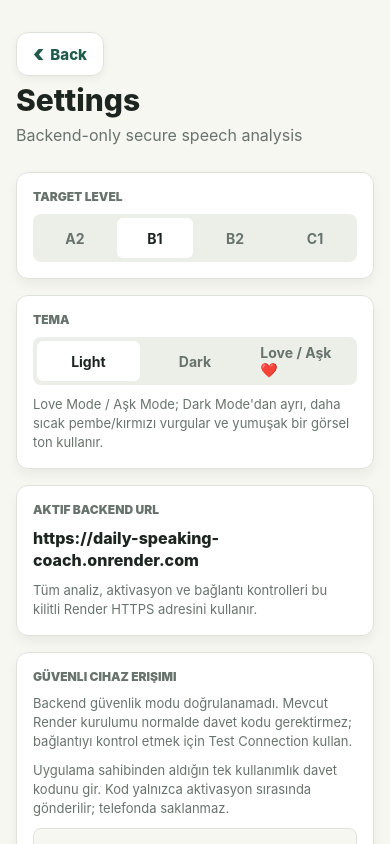
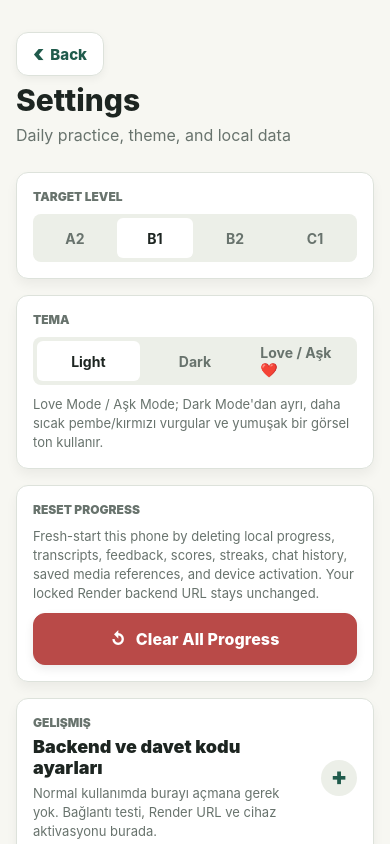
Before and after one commit to dosphanes09/speaking-coach, a React Native app: screen / in a window 390 px wide. Both pictures are taken after a click on the button "Settings". Built offline with nearby package versions, Linux system fonts and the light colour scheme; no server answers; what expo-file-system would draw is missing.

Commit message:
Move technical settings to advanced section

```diff
--- a/src/screens/SettingsScreen.tsx
+++ b/src/screens/SettingsScreen.tsx
@@ -1,5 +1,15 @@
 import React, { useEffect, useState } from "react";
-import { Alert, KeyboardAvoidingView, Platform, ScrollView, StyleSheet, Text, TextInput } from "react-native";
+import {
+  Alert,
+  KeyboardAvoidingView,
+  Platform,
+  Pressable,
+  ScrollView,
+  StyleSheet,
+  Text,
+  TextInput,
+  View
+} from "react-native";
 import { AppButton } from "@/components/AppButton";
 import { Card } from "@/components/Card";
 import { Header } from "@/components/Header";
@@ -37,6 +47,7 @@ export function SettingsScreen({
   const [inviteCode, setInviteCode] = useState("");
   const [activationStatus, setActivationStatus] = useState<"checking" | "active" | "inactive">("checking");
   const [appAuthRequirement, setAppAuthRequirement] = useState<AppAuthRequirement>("checking");
+  const [isAdvancedOpen, setIsAdvancedOpen] = useState(false);
   const [isChangingActivation, setIsChangingActivation] = useState(false);
   const [isResettingProgress, setIsResettingProgress] = useState(false);
   const [statusMessage, setStatusMessage] = useState("");
@@ -83,10 +94,12 @@ export function SettingsScreen({
         setIsStatusError(false);
         setIsTestingConnection(true);
       }
+
       const result = await testBackendConnection(backendBaseUrl);
       const serviceLabel = result.service ? ` (${result.service})` : "";
       const authLabel = formatAuthRequirement(result.appAuthRequired);
       setAppAuthRequirement(resolveAuthRequirement(result.appAuthRequired));
+
       if (showStatusMessage) {
         setStatusMessage(
           result.openaiConfigured === false
@@ -184,7 +197,7 @@ export function SettingsScreen({
       behavior={Platform.OS === "ios" ? "padding" : undefined}
     >
       <ScrollView contentContainerStyle={styles.content}>
-        <Header title="Settings" subtitle="Backend-only secure speech analysis" onBack={onBack} />
+        <Header title="Settings" subtitle="Daily practice, theme, and local data" onBack={onBack} />
 
         <Card style={styles.card}>
           <Text style={styles.label}>Target Level</Text>
@@ -209,6 +222,41 @@ export function SettingsScreen({
         </Card>
 
         <Card style={styles.card}>
+          <Text style={styles.label}>Reset Progress</Text>
+          <Text style={styles.helpText}>
+            Fresh-start this phone by deleting local progress, transcripts, feedback, scores, streaks, chat history,
+            saved media references, and device activation. Your locked Render backend URL stays unchanged.
+          </Text>
+          <AppButton
+            label="Clear All Progress"
+            onPress={confirmResetProgress}
+            loading={isResettingProgress}
+            variant="danger"
+            icon="↺"
+          />
+        </Card>
+
+        <Card style={styles.card}>
+          <Pressable
+            accessibilityRole="button"
+            accessibilityState={{ expanded: isAdvancedOpen }}
+            onPress={() => setIsAdvancedOpen((current) => !current)}
+            style={({ pressed }) => [styles.advancedHeader, pressed ? styles.pressed : null]}
+          >
+            <View style={styles.advancedTitleBlock}>
+              <Text style={styles.label}>Gelişmiş</Text>
+              <Text style={styles.advancedTitle}>Backend ve davet kodu ayarları</Text>
+              <Text style={styles.helpText}>
+                Normal kullanımda burayı açmana gerek yok. Bağlantı testi, Render URL ve cihaz aktivasyonu burada.
+              </Text>
+            </View>
+            <Text style={styles.advancedIcon}>{isAdvancedOpen ? "−" : "+"}</Text>
+          </Pressable>
+        </Card>
+
+        {isAdvancedOpen ? (
+          <>
+            <Card style={styles.card}>
               <Text style={styles.label}>Aktif Backend URL</Text>
               <Text style={styles.lockedValue}>{settings.backendBaseUrl || "Kaydedilmedi"}</Text>
               <Text style={styles.helpText}>
@@ -217,14 +265,15 @@ export function SettingsScreen({
             </Card>
 
             <Card style={styles.card}>
-          <Text style={styles.label}>Güvenli Cihaz Erişimi</Text>
+              <Text style={styles.label}>Davet Kodu / Cihaz Aktivasyonu</Text>
               {appAuthRequirement === "not-required" ? (
                 <>
                   <Text style={styles.successText}>
                     Mevcut Render backend davet kodu istemiyor. Bu telefonda analiz yapmak için cihaz aktivasyonu gerekli değil.
                   </Text>
                   <Text style={styles.helpText}>
-                İleride REQUIRE_APP_AUTH=true yapılırsa bu bölüm otomatik olarak davet kodu aktivasyonunu tekrar gösterecek.
+                    Davet kodu modu hazır. Açmak istediğinde Render'da REQUIRE_APP_AUTH=true yapıp AUTH_TOKEN_SECRET,
+                    APP_INVITE_CODES ve Upstash Redis bilgilerini eklemen yeterli.
                   </Text>
                 </>
               ) : appAuthRequirement === "checking" ? (
@@ -245,8 +294,8 @@ export function SettingsScreen({
                 <>
                   {appAuthRequirement === "unknown" ? (
                     <Text style={styles.helpText}>
-                  Backend güvenlik modu doğrulanamadı. Mevcut Render kurulumu normalde davet kodu gerektirmez; bağlantıyı
-                  kontrol etmek için Test Connection kullan.
+                      Backend güvenlik modu doğrulanamadı. Mevcut Render kurulumu normalde davet kodu gerektirmez;
+                      bağlantıyı kontrol etmek için Test Connection kullan.
                     </Text>
                   ) : null}
                   <Text style={styles.helpText}>
@@ -276,7 +325,7 @@ export function SettingsScreen({
             <Card style={styles.card}>
               <Text style={styles.label}>Backend Health Check</Text>
               <Text style={styles.helpText}>
-            Tests GET /health using the URL currently shown in this settings form.
+                Render backend çalışıyor mu, OpenAI anahtarı tanımlı mı ve davet kodu gerekiyor mu diye kontrol eder.
               </Text>
               <AppButton
                 label="Test Connection"
@@ -286,21 +335,8 @@ export function SettingsScreen({
                 icon="↗"
               />
             </Card>
-
-        <Card style={styles.card}>
-          <Text style={styles.label}>Reset Progress</Text>
-          <Text style={styles.helpText}>
-            Fresh-start this phone by deleting local progress, transcripts, feedback, scores, streaks, chat history,
-            saved media references, and device activation. Your locked Render backend URL stays unchanged.
-          </Text>
-          <AppButton
-            label="Clear All Progress"
-            onPress={confirmResetProgress}
-            loading={isResettingProgress}
-            variant="danger"
-            icon="↺"
-          />
-        </Card>
+          </>
+        ) : null}
 
         {statusMessage ? (
           <Card style={styles.card}>
@@ -350,6 +386,37 @@ function createStyles(colors: AppColors) {
     card: {
       gap: spacing.sm
     },
+    advancedHeader: {
+      minHeight: 72,
+      flexDirection: "row",
+      alignItems: "center",
+      justifyContent: "space-between",
+      gap: spacing.md
+    },
+    advancedTitleBlock: {
+      flex: 1,
+      gap: spacing.xs
+    },
+    advancedTitle: {
+      color: colors.ink,
+      fontSize: 18,
+      fontWeight: "900"
+    },
+    advancedIcon: {
+      width: 36,
+      height: 36,
+      borderRadius: 18,
+      overflow: "hidden",
+      backgroundColor: colors.surfaceMuted,
+      color: colors.primaryDark,
+      fontSize: 24,
+      lineHeight: 34,
+      fontWeight: "900",
+      textAlign: "center"
+    },
+    pressed: {
+      opacity: 0.82
+    },
     label: {
       color: colors.muted,
       fontSize: 12,
```
Also changed, not shown: 1 other file (tests, documents, lock files or other folders). Lines whose indentation alone changed are shown as unchanged.
